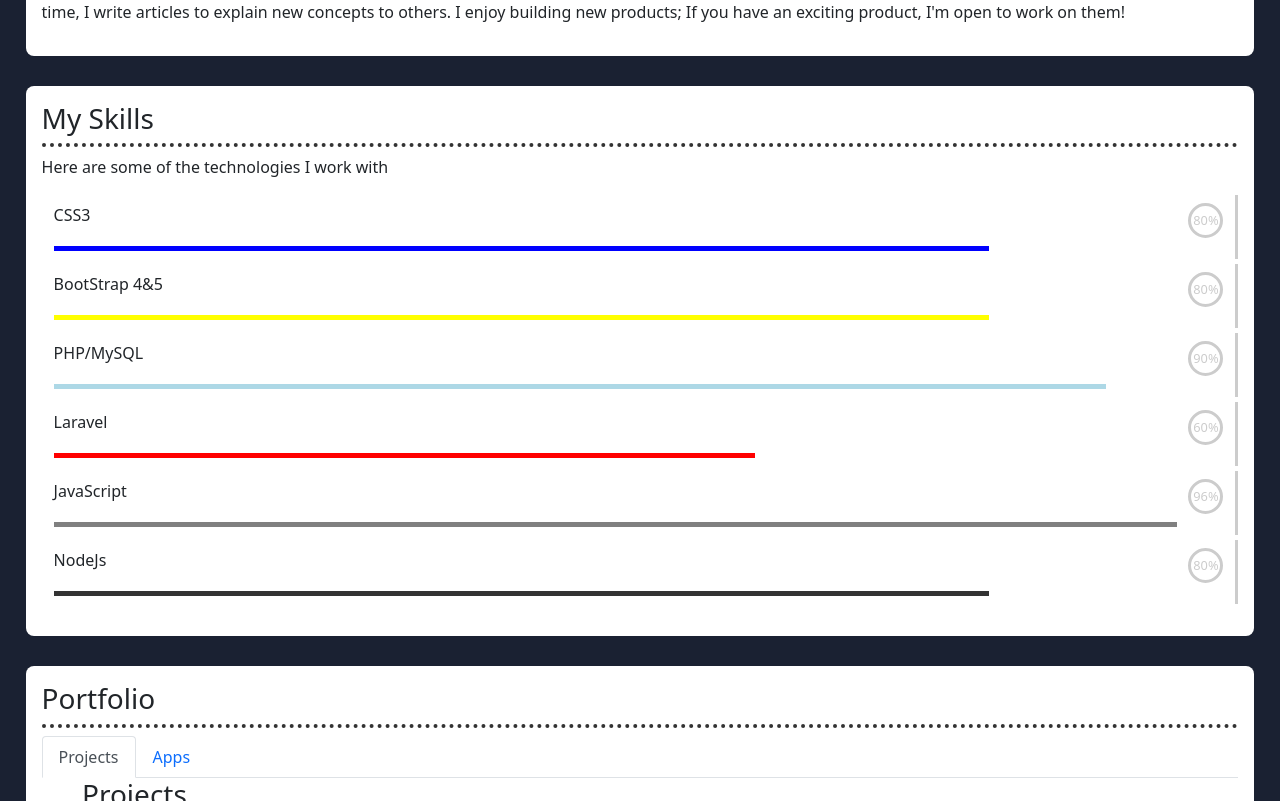
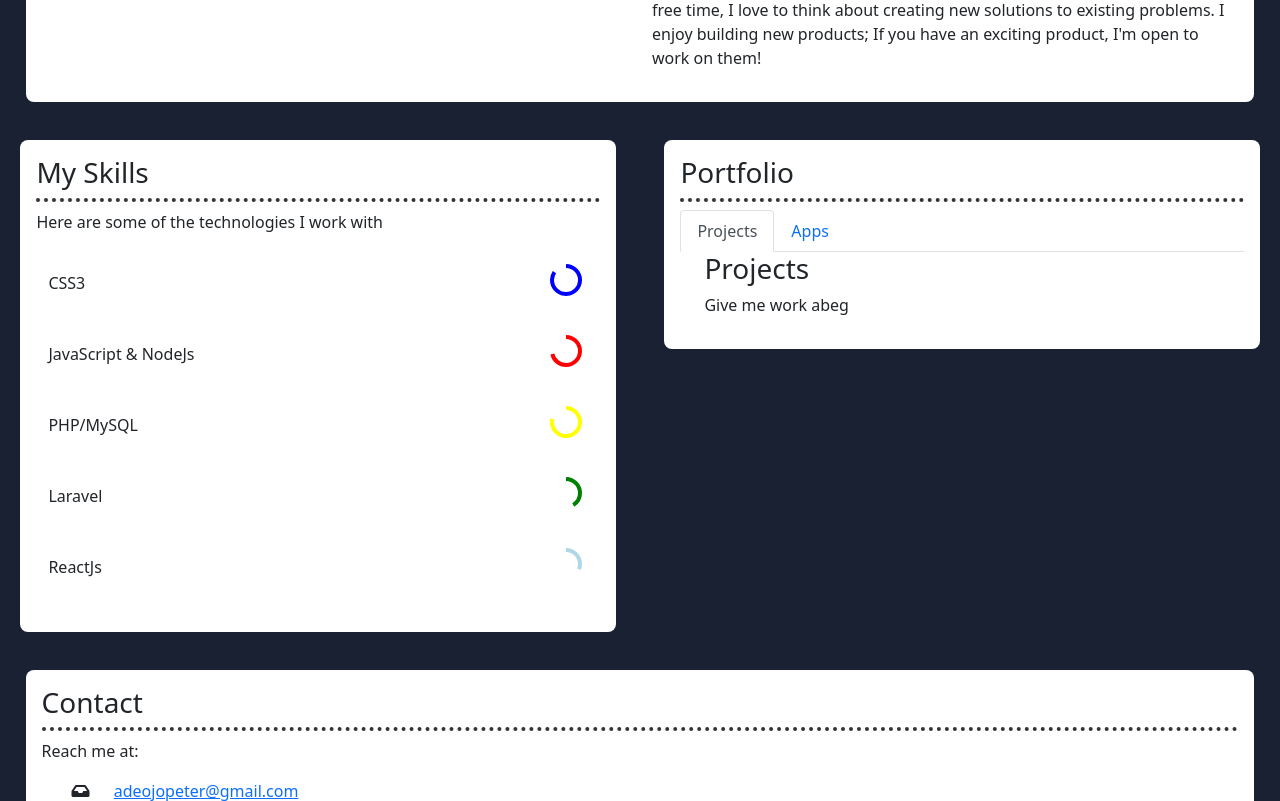
Before and after one commit to peteradeojo/peteradeojo.github.io, a website: page index.html in a window 1280 px wide. Shown: the part 214-1015 px from the top of the page. Drawn offline with nearby package versions, Linux system fonts and the light colour scheme.

Commit message:
custom element created

```diff
--- a/assets/css/style.css
+++ b/assets/css/style.css
@@ -1,7 +1,7 @@
 :root {
 	scroll-padding-top: 60px;
 	scroll-margin-top: 120px;
-  scroll-behavior: smooth;
+	scroll-behavior: smooth;
 }
 
 * {
@@ -34,22 +34,18 @@
 }
 .skill-list .skill {
 	padding: 8px 12px;
-	border-right: 3px solid #ccc;
 	margin-top: 5px;
-}
-.skill div {
 	display: flex;
-	justify-content: space-between;
+  justify-content: space-between;
+  align-items: center;
 }
 
-.progress-circle {
-	border: 3px solid #ccc;
-	height: 35px;
-	width: 35px;
-	border-radius: 50%;
-	display: flex;
-	justify-content: center;
-	align-items: center;
-	font-size: 0.8em;
-	color: #ccc;
+.contact-list {
+  list-style: none;
+  padding-left: 10px;
 }
+
+.contact-list >li > i[class*='fa'] {
+  margin-left: 20px;
+  margin-right: 20px;
+}
--- a/assets/js/main.js
+++ b/assets/js/main.js
@@ -1,3 +1,57 @@
+class ProgressRing extends HTMLElement {
+	constructor() {
+		super();
+
+		const stroke = this.getAttribute('stroke');
+		const radius = this.getAttribute('radius');
+		const color = this.getAttribute('color');
+		const normalizedRadius = radius - stroke * 2;
+		this._circumference = normalizedRadius * 2 * Math.PI;
+
+		this._root = this.attachShadow({ mode: 'open' });
+		this._root.innerHTML = `
+    <svg height="${radius * 2}" width="${radius * 2}">
+      <circle
+        stroke-width="${stroke}"
+        stroke-dasharray="${this._circumference} ${this._circumference}"
+        fill="transparent"
+        r="${normalizedRadius}"
+        cx="${radius}"
+        cy="${radius}"
+        stroke="${color}"
+      />
+      95
+    </svg>
+
+    <style>
+      circle {
+        transition: stroke-dashoffset 0.4s;
+        transform: rotate(-90deg);
+        transform-origin: 50% 50%;
+      }
+    </style>
+    `;
+	}
+
+	setProgress(percent) {
+		const offset = this._circumference - (percent / 100) * this._circumference;
+		const circle = this._root.querySelector('circle');
+		circle.style.strokeDashoffset = offset;
+	}
+
+	static get observedAttributes() {
+		return ['progress'];
+	}
+
+	attributeChangedCallback(name, oldValue, newValue) {
+		if (name === 'progress') {
+			this.setProgress(newValue);
+		}
+	}
+}
+
+window.customElements.define('progress-ring', ProgressRing);
+
 (function () {
 	const scrollInit = () => {
 		const navbar = document.querySelector('.navbar');
@@ -16,35 +70,48 @@
 		});
 	};
 
-	const showProgress = (skill, data) => {
-		let lineSpan = document.createElement('span');
-		lineSpan.style.width = `${data.progress}%`;
-		lineSpan.style.display = 'block';
-		lineSpan.style.height = '5px';
-		lineSpan.style.marginTop = '8px';
-		lineSpan.style.backgroundColor = data.progressbar;
-
-		const roundSpan = document.createElement('span');
-		roundSpan.classList.add('progress-circle');
-		roundSpan.innerHTML = `${data.progress}%`;
-
-		skill.querySelector('div').appendChild(roundSpan);
-		skill.append(lineSpan);
-	};
-
 	window.addEventListener('load', () => {
-    if (document.querySelector('#navigation'))
-  		scrollInit();
+		if (document.querySelector('#navigation')) scrollInit();
 	});
 
-	window.addEventListener('load', () => {
-		const skills = document.querySelectorAll('.skill');
+	// window.addEventListener('load', () => {
+	// 	const circle = document.querySelector('.progress-ring__circle');
+	// 	const radius = circle.r.baseVal.value;
+	// 	const circumference = radius * 2 * Math.PI;
 
-		skills.forEach((skill) => {
-			const dataset = skill.dataset;
-			if (dataset.progress) {
-				showProgress(skill, dataset);
-			}
-		});
-	});
+	// 	circle.style.strokeDasharray = `${circumference} ${circumference}`;
+	// 	circle.style.strokeDashoffset = circumference;
+
+	// 	const setProgress = (percent) => {};
+
+	// 	setProgress(circle.dataset.percent);
+	// });
 })();
+
+// const showProgress = (skill, data) => {
+// 	let lineSpan = document.createElement('span');
+// 	lineSpan.style.width = `${data.progress}%`;
+// 	lineSpan.style.display = 'block';
+// 	lineSpan.style.height = '5px';
+// 	lineSpan.style.marginTop = '8px';
+// 	lineSpan.style.backgroundColor = data.progressbar;
+
+// 	const roundSpan = document.createElement('span');
+// 	roundSpan.classList.add('progress-circle');
+// 	roundSpan.style.color = data.progressbar;
+// 	roundSpan.innerHTML = `${data.progress}%`;
+
+// 	skill.querySelector('div').appendChild(roundSpan);
+// 	skill.append(lineSpan);
+// };
+
+// window.addEventListener('load', () => {
+// 	const skills = document.querySelectorAll('.skill');
+
+// 	skills.forEach((skill) => {
+// 		const dataset = skill.dataset;
+// 		if (dataset.progress) {
+// 			showProgress(skill, dataset);
+// 		}
+// 	});
+// });
--- a/index.html
+++ b/index.html
@@ -31,48 +31,62 @@
   </div> -->
 
   <main style="margin-top: 40px;">
-    <div class="container text-light">
+
+    <div class="container text-light d-flex justify-content-center align-items-center">
       <p><small>I got inspiration for this design from <a href="http://olayinkaatobiloye.github.io" target="_blank"
             rel="noopener noreferrer">Atobiloye Olayinka</a></small></p>
     </div>
+
     <section id="about">
       <h1 class="h">PeterAdeOjo</h1>
+      <div class="row">
+        <div class="col-sm-6">
           <img src="" alt="profile image">
+        </div>
+        <div class="col-sm-6">
           <p>Hi there!
 
-        I'm Boluwatife, a Software Engineer and Backend Web Developer. I love creating and building accessible and mind-blowing
-        technologies. In my free time, I write articles to explain new concepts to others.
+            I'm Boluwatife, a Software Engineer and Backend Web Developer. I love creating and building accessible and
+            mind-blowing
+            technologies. In my free time, I love to think about creating new solutions to existing problems.
             I enjoy building new products; If you have an exciting product, I'm open to work on them!
           </p>
+        </div>
+      </div>
     </section>
 
+    <div class="row p-2">
+      <div class="col-sm-6">
         <section id="skills">
           <h3 class="h">My Skills</h3>
           <p>Here are some of the technologies I work with</p>
           <div class="mt-3">
             <ul class="skill-list">
               <li class="skill" data-progress="80" data-progressbar="blue">
-            <div>CSS3</div>
+                <div class="title">CSS3</div>
+                <progress-ring stroke="4" radius="22" progress="84" color="blue"></progress-ring>
               </li>
-          <li class="skill" data-progress="80" data-progressbar="yellow">
-            <div>BootStrap 4&5</div>
+              <li class="skill" data-progress="80" data-progressbar="blue">
+                <div class="title">JavaScript & NodeJs</div>
+                <progress-ring stroke="4" radius="22" progress="71" color="red"></progress-ring>
               </li>
-          <li class="skill" data-progress="90" data-progressbar="lightblue">
-            <div>PHP/MySQL</div>
+              <li class="skill" data-progress="80" data-progressbar="blue">
+                <div class="title">PHP/MySQL</div>
+                <progress-ring stroke="4" radius="22" progress="78" color="yellow"></progress-ring>
               </li>
-          <li class="skill" data-progress="60" data-progressbar="red">
-            <div>Laravel</div>
+              <li class="skill" data-progress="80" data-progressbar="blue">
+                <div class="title">Laravel</div>
+                <progress-ring stroke="4" radius="22" progress="41" color="green"></progress-ring>
               </li>
-          <li class="skill" data-progress="96" data-progressbar="grey">
-            <div>JavaScript</div>
-          </li>
-          <li class="skill" data-progress="80" data-progressbar="#333333">
-            <div>NodeJs</div>
+              <li class="skill" data-progress="80" data-progressbar="blue">
+                <div class="title">ReactJs</div>
+                <progress-ring stroke="4" radius="22" progress="31" color="lightblue"></progress-ring>
               </li>
             </ul>
           </div>
         </section>
-
+      </div>
+      <div class="col-sm-6">
         <section id="portfolio">
           <h3 class="h">Portfolio</h3>
 
@@ -98,6 +112,9 @@
             </div>
           </div>
         </section>
+      </div>
+    </div>
+
 
     <section id="contact">
       <h3 class="h">Contact</h3>
```
Lines whose indentation alone changed are shown as unchanged.
